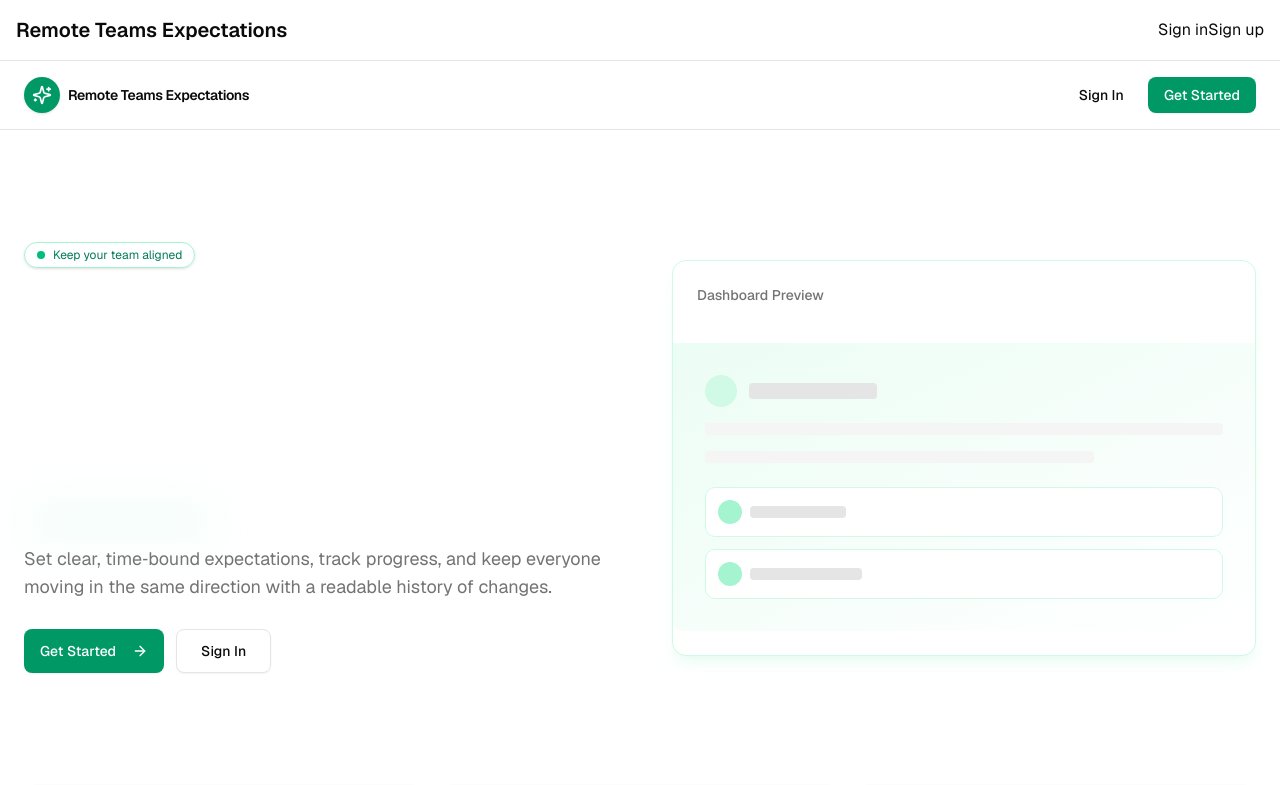
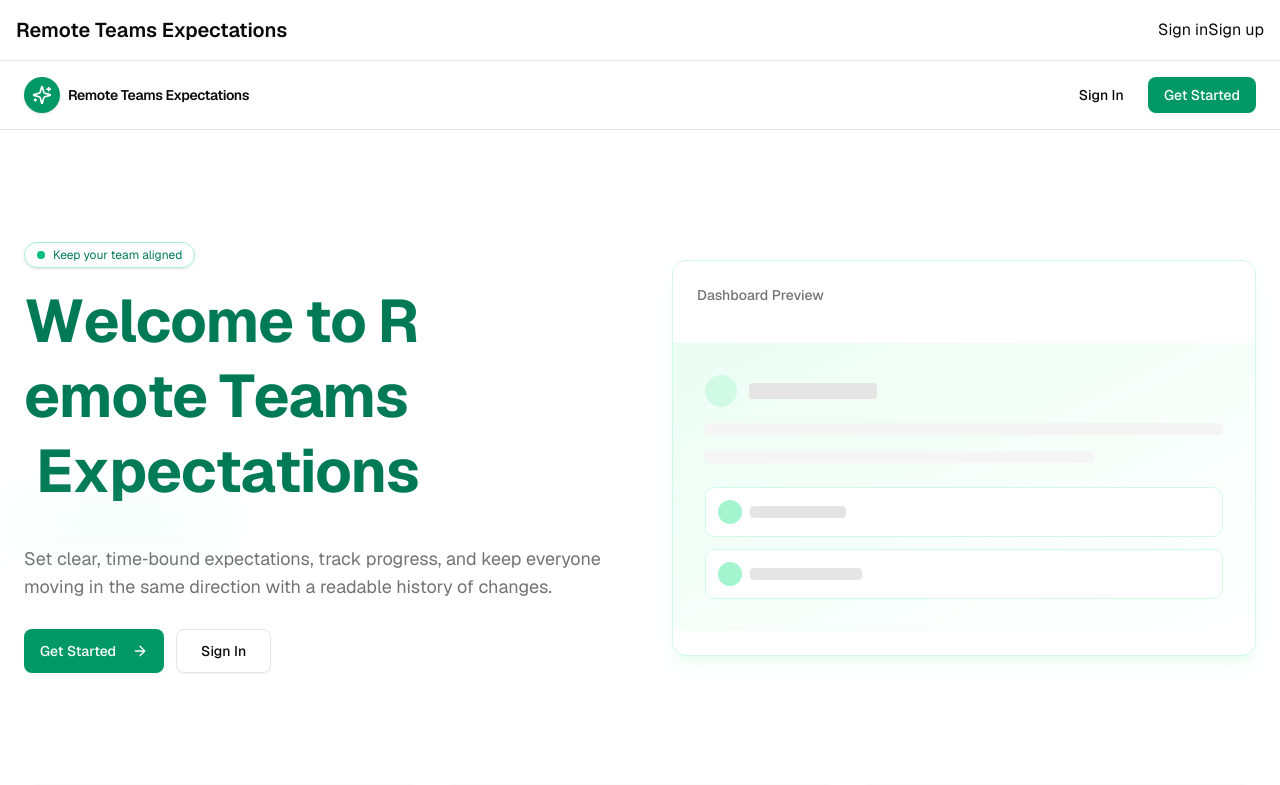
Before and after one commit to kindcreator/awesome-remote-teams-expectations, a Next.js app: page / in a window 1280 px wide. Shown: the top 785 px of the page. Built offline with nearby package versions, Linux system fonts and the light colour scheme; no server answers.

Commit message:
colors fix

```diff
--- a/components/animated-text.tsx
+++ b/components/animated-text.tsx
@@ -47,7 +47,7 @@ export default function AnimatedText({
     <div className="relative">
       <motion.h1
         className={cn(
-          "bg-gradient-to-b from-emerald-700 to-emerald-600 bg-clip-text text-transparent dark:from-emerald-300 dark:to-emerald-500",
+          "text-emerald-700",
           "tracking-tight",
           className
         )}
```
Also changed, not shown: 1 other file (tests, documents, lock files or other folders).
